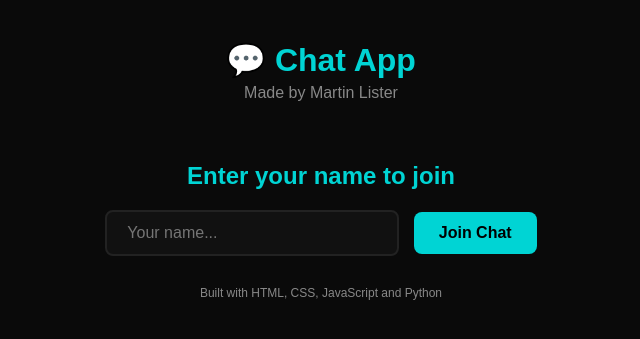
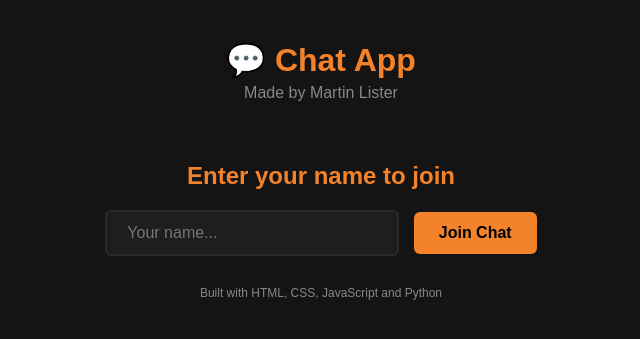
Before and after one commit to MartinLister1/chat-app, a Flask app: page / in a window 1280 px wide. Shown: the top 339 px of the page, without its empty margins (319-959 px from the left). Run offline with Flask 3, Linux system fonts and the light colour scheme; some libraries are stand-ins or nearby versions.

Commit message:
changed colours

```diff
--- a/static/style.css
+++ b/static/style.css
@@ -1,5 +1,5 @@
 body {
-  background-color: #0a0a0a;
+  background-color: #141414;
   font-family: Arial, sans-serif;
   color: white;
   text-align: center;
@@ -8,7 +8,7 @@ body {
 }
 
 header h1 {
-  color: #00d4d4;
+  color: #f4822a;
   font-size: 32px;
   margin-bottom: 5px;
 }
@@ -29,16 +29,16 @@ header p {
 }
 
 #username-screen h2 {
-  color: #00d4d4;
+  color: #f4822a;
   margin-bottom: 20px;
 }
 
 #username-screen input {
   padding: 12px 20px;
   font-size: 16px;
-  border-radius: 8px;
-  border: 2px solid #222222;
-  background-color: #111111;
+  border-radius: 6px;
+  border: 2px solid #2a2a2a;
+  background-color: #1e1e1e;
   color: white;
   width: 250px;
   margin-right: 10px;
@@ -46,22 +46,22 @@ header p {
 
 #username-screen input:focus {
   outline: none;
-  border-color: #00d4d4;
+  border-color: #f4822a;
 }
 
 #username-screen button {
   padding: 12px 25px;
   font-size: 16px;
   font-weight: bold;
-  background-color: #00d4d4;
+  background-color: #f4822a;
   color: black;
   border: none;
-  border-radius: 8px;
+  border-radius: 6px;
   cursor: pointer;
 }
 
 #username-screen button:hover {
-  background-color: #00b8b8;
+  background-color: #d96d1a;
 }
 
 /* chat screen */
```
Also changed, not shown: other parts of static/style.css (+13 -13 lines).
